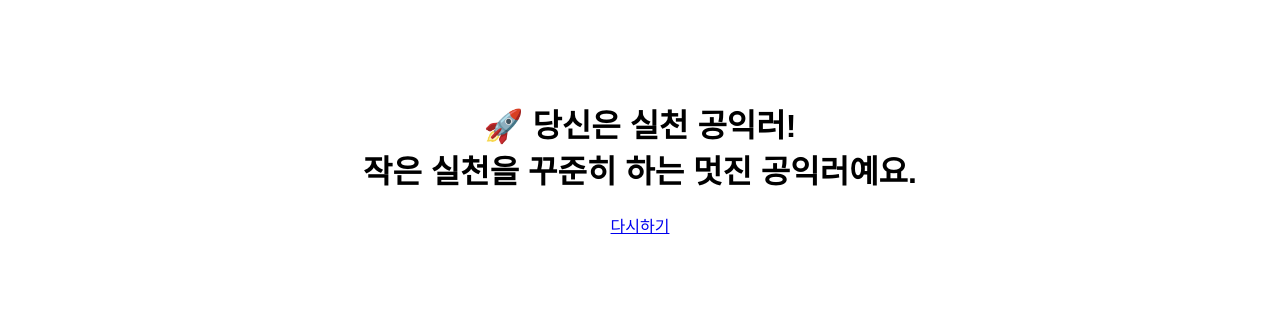
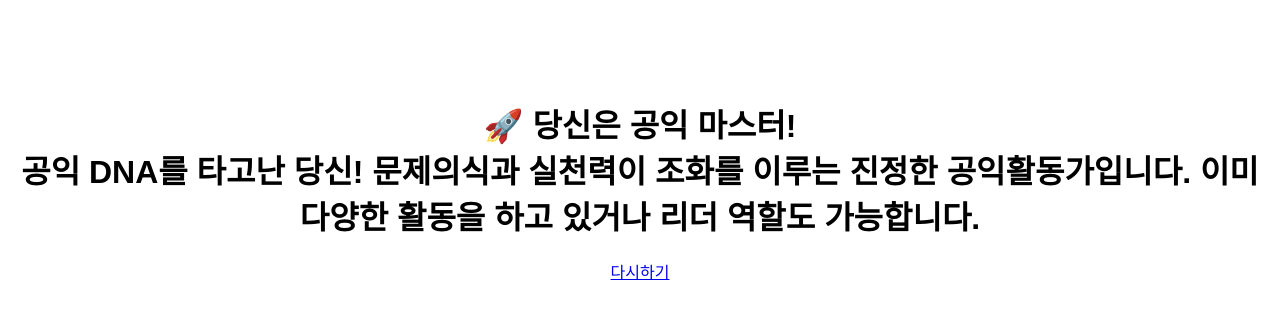
Before and after one commit to yeon818/gongik_test, a plain HTML site: page result-action.html in a window 1280 px wide. Drawn offline with Linux system fonts and the light colour scheme.

Commit message:
Update result-action.html

```diff
--- a/result-action.html
+++ b/result-action.html
@@ -2,7 +2,7 @@
 <html lang="ko">
 <head><meta charset="UTF-8"><title>결과</title></head>
 <body style="font-family: sans-serif; text-align: center; margin-top: 100px;">
-  <h1>🚀 당신은 실천 공익러!<br>작은 실천을 꾸준히 하는 멋진 공익러예요.</h1>
+  <h1>🚀 당신은 공익 마스터!<br>공익 DNA를 타고난 당신! 문제의식과 실천력이 조화를 이루는 진정한 공익활동가입니다. 이미 다양한 활동을 하고 있거나 리더 역할도 가능합니다.</h1>
   <p><a href="index.html">다시하기</a></p>
 </body>
 </html>
```
